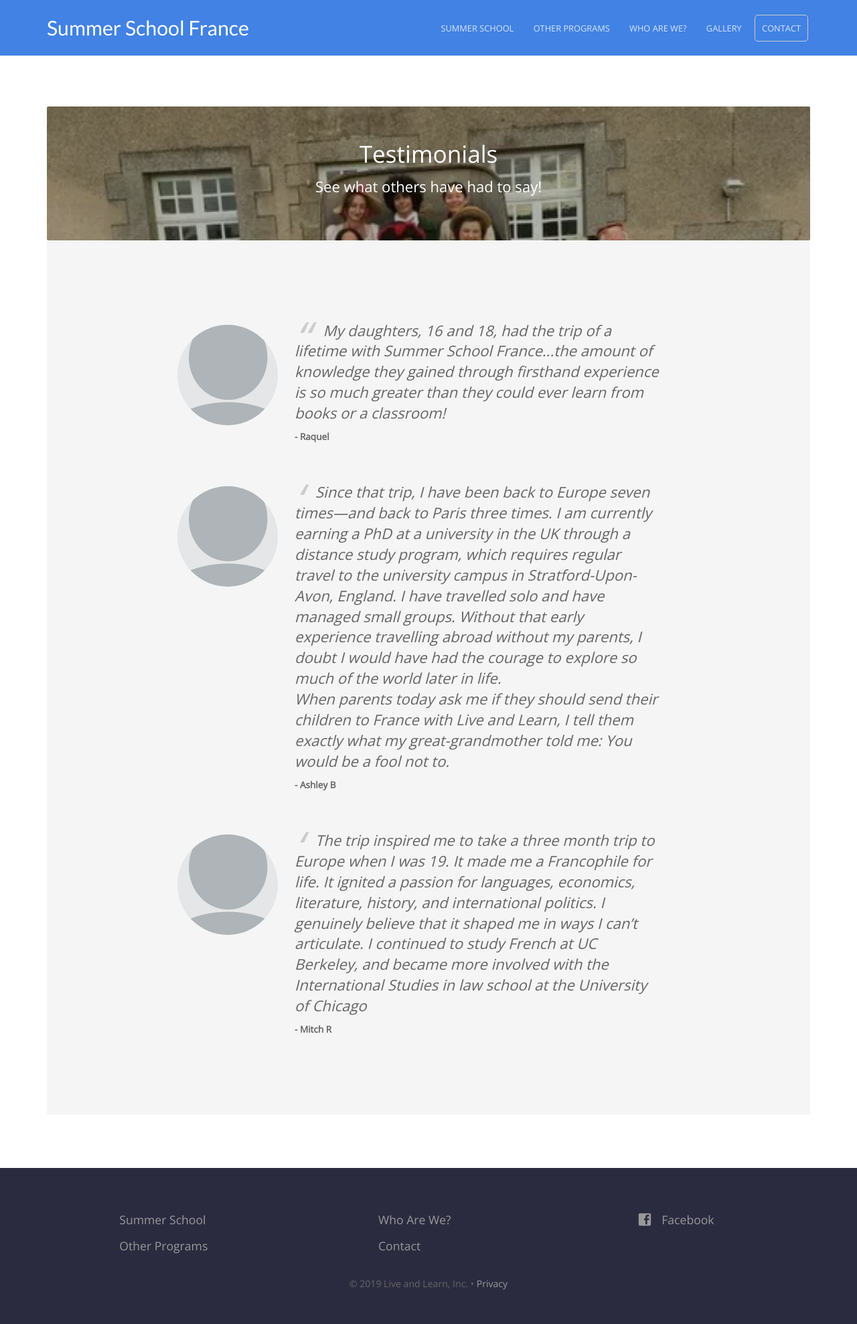
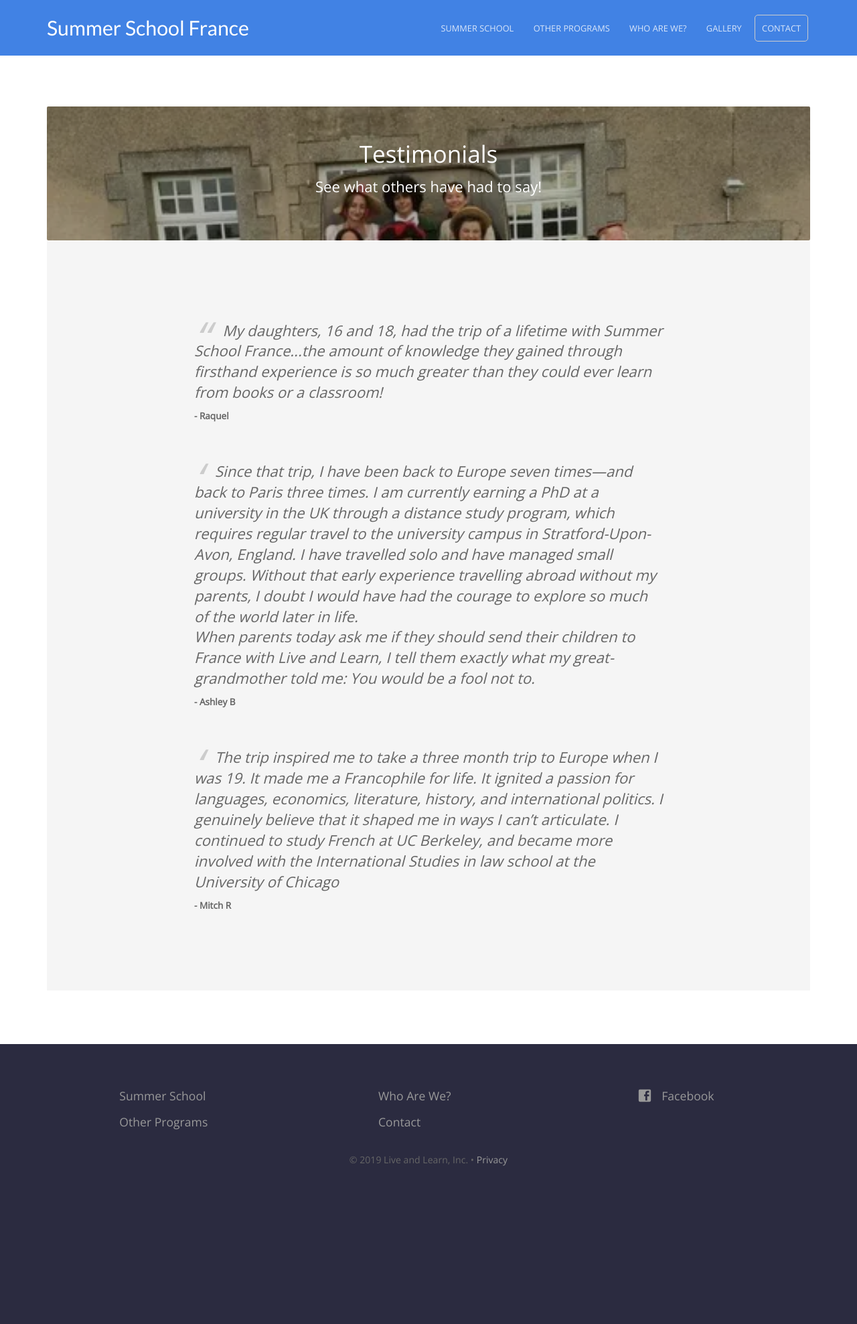
Before and after one commit to baritchie/project1, a Jekyll site: the page built from testimonials.html, in a window 1280 px wide. Shown: the whole page at 67% size. Built offline with Jekyll 4.4.1, drawn with Linux system fonts in a browser that asks for light colours; after the commit the page ends 1791 px from its top, so only the background shows below that.

Commit message:
Updated 'testimonials.html' via CloudCannon

```diff
--- a/testimonials.html
+++ b/testimonials.html
@@ -8,7 +8,6 @@
 	<section class="testimonial">
 		<div class="container flex">
 			<div class="testimonial-block">
-				<div class="square-image"><img alt="Jim James" class="editable" src="/uploads/blank-profile-picture-973460-640.png" width="600" /></div>
 				<blockquote>
 					<p class="editable">
 						My daughters, 16 and 18, had the trip of a lifetime with Summer School France...the amount of knowledge they gained through firsthand experience is so much greater than they could ever learn from books or a classroom!
@@ -22,7 +21,6 @@
 		<br>
 		<div class="container flex">
 			<div class="testimonial-block">
-				<div class="square-image"><img alt="Jim James" class="editable" src="/uploads/blank-profile-picture-973460-640.png" width="600" /></div>
 				<blockquote>
 					<p class="editable">
 						Since that trip, I have been back to Europe seven times—and back to Paris three times. I am currently earning a PhD at a university in the UK through a distance study program, which requires regular travel to the university campus in Stratford-Upon-Avon, England.  I have travelled solo and have managed small groups.  Without that early experience travelling abroad without my parents, I doubt I would have had the courage to explore so much of the world later in life.<br>When parents today ask me if they should send their children to France with Live and Learn, I tell them exactly what my great-grandmother told me: You would be a fool not to.
@@ -36,7 +34,6 @@
 		<br>
 		<div class="container flex">
 			<div class="testimonial-block">
-				<div class="square-image"><img alt="Jim James" class="editable" src="/uploads/blank-profile-picture-973460-640.png" width="600" /></div>
 				<blockquote>
 					<p class="editable">
 						The trip inspired me to take a three month trip to Europe when I was 19. It made me a Francophile for life. It ignited a passion for languages, economics, literature, history, and international politics. I genuinely believe that it shaped me in ways I can’t articulate. I continued to study French at UC Berkeley, and became more involved with the International Studies in law school at the University of Chicago
```
